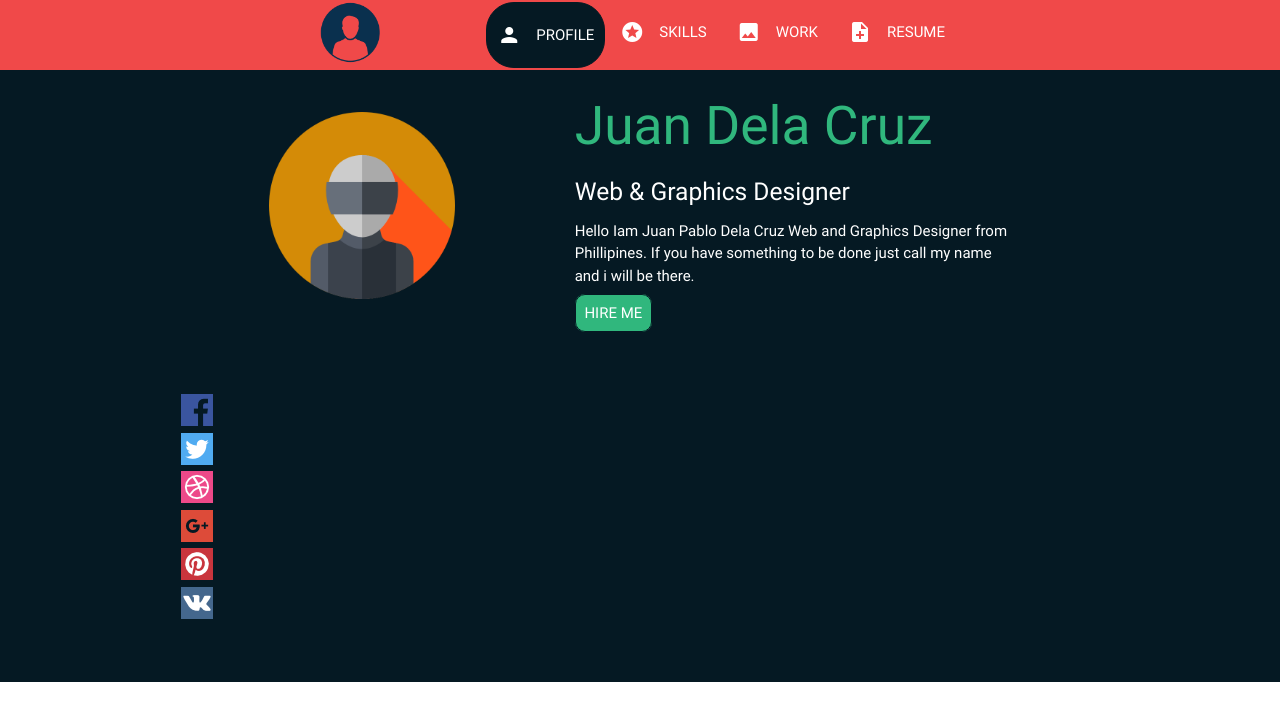
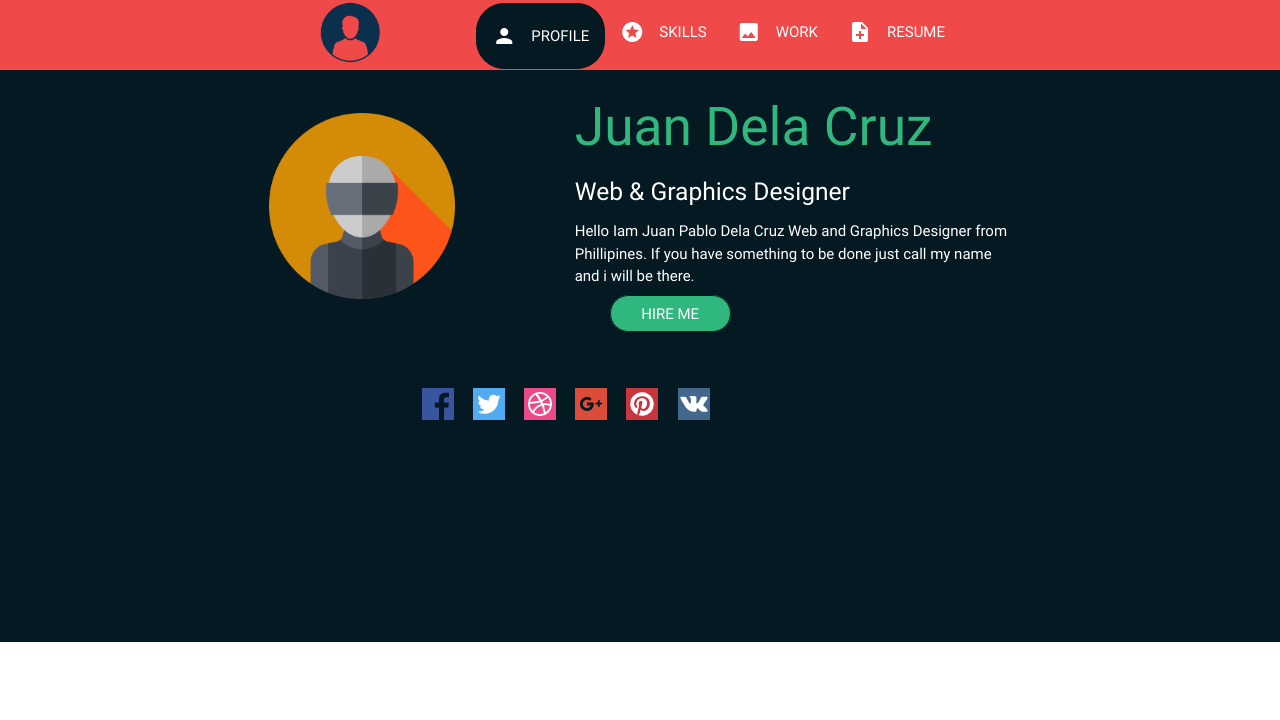
Before and after one commit to Giliagongora/portafolio-bem, a plain HTML site: page index.html in a window 1280 px wide. Drawn offline with nearby package versions, Linux system fonts and the light colour scheme; files whose address does not match are found by name.

Commit message:
Desarrollo redes sociales

```diff
--- a/index.html
+++ b/index.html
@@ -66,15 +66,17 @@
 	<section class="redes">
 		<div class="container">
 			<div class="row">
-				<div class="redes">
-					<ul class="redes__soc">
-						<li><a class="redes__soc__face" href=""><img src="img/facebook.png" alt=""></a></li>
-						<li><a class="redes__soc__twi" href=""><img src="img/twitter.png" alt=""></a></li>
-						<li><a class="redes__soc__drib" href=""><img src="img/dribbble.png" alt=""></a></li>
-						<li><a class="redes__soc__googl" href=""><img src="img/google-plus.png" alt=""></a></li>
-						<li><a class="redes__soc__pint" href=""><img src="img/pinterest.png" alt=""></a></li>
-						<li><a class="redes__soc__vk href=""><img src="img/vk.png" alt=""></a></li>
-					</ul>
+				<div class="col s12 m12 l3 offset-l3">
+					<div class="redes">
+						<ul class="redes__soc">
+							<li class="redes__socia"><a class="redes__sociales__face" href=""><img src="img/facebook.png" alt=""></a></li>
+							<li class="redes__socia"><a class="redes__sociales__twi" href=""><img src="img/twitter.png" alt=""></a></li>
+							<li class="redes__socia"><a class="redes__sociales__drib" href=""><img src="img/dribbble.png" alt=""></a></li>
+							<li class="redes__socia"><a class="redes__sociales__googl" href=""><img src="img/google-plus.png" alt=""></a></li>
+							<li class="redes__socia"><a class="redes__sociales__pint" href=""><img src="img/pinterest.png" alt=""></a></li>
+							<li class="redes__socia"><a class="redes__sociales__vk href=""><img src="img/vk.png" alt=""></a></li>
+						</ul>
+					</div>
 				</div>
 			</div>
 		</div>
--- a/sass/_style.scss
+++ b/sass/_style.scss
@@ -1,7 +1,9 @@
 nav{
+
 	background-color: $navcol;
 	padding-right: 25%;
 	height: 70px;
+
 }
 .nav__menu__img{
 	width: 30%;
@@ -11,14 +13,13 @@ nav{
 .nav__menu__item__link__blue{
 	background-color: $fondo;
 	border: 1px solid $fondo;
-	padding: 0px 10px 0px 10px;
+	padding: -5px 10px 0px 10px;
 	border-radius: 28px 28px 28px ;
 	color: white;
 	margin: 2% 0 2% 0 ;
+
 }
-a.btn-large{
-	background-color: $fondo;
-}
+
 .portafolio{
  	background-color: $fondo;
  	padding-bottom: 1%;
@@ -41,11 +42,17 @@ a.btn-large{
 .portafolio__texto__btn{
 	background-color: #30B77D;
 	border: 1px solid $fondo;
-	padding: 2%;
-	border-radius: 10px 10px 10px ;
+	padding: 2% 7% 2% 7%;
+	border-radius: 30px 30px 30px ;
 	color: white;
+	margin-left: 8%;
 }
 
 .redes__soc{
-	display: inline_flex;
+	display: inline-flex;
+	margin-right: 2%;
+	padding-bottom: 80%;
 }
+.redes__socia{
+	margin-right: 10%;
+}
```
Also changed, not shown: css/main.css, 1 other file.
